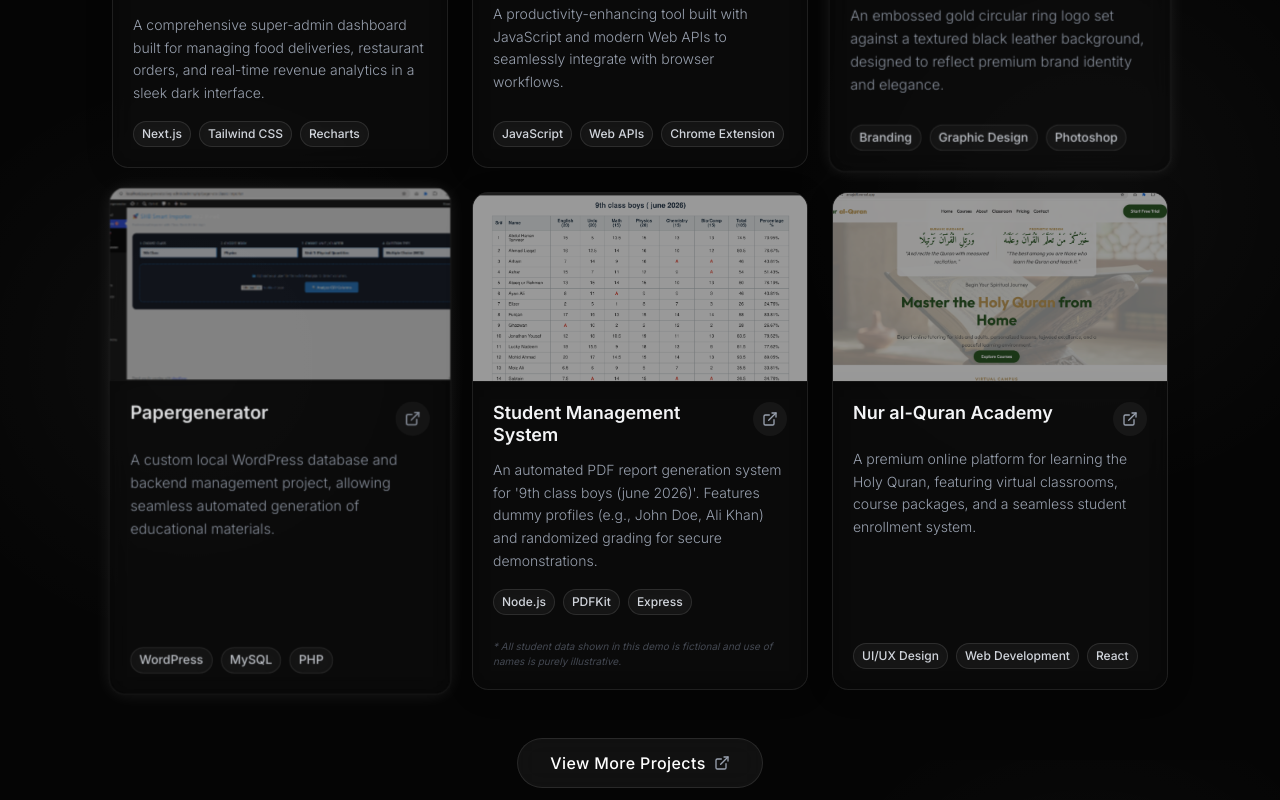
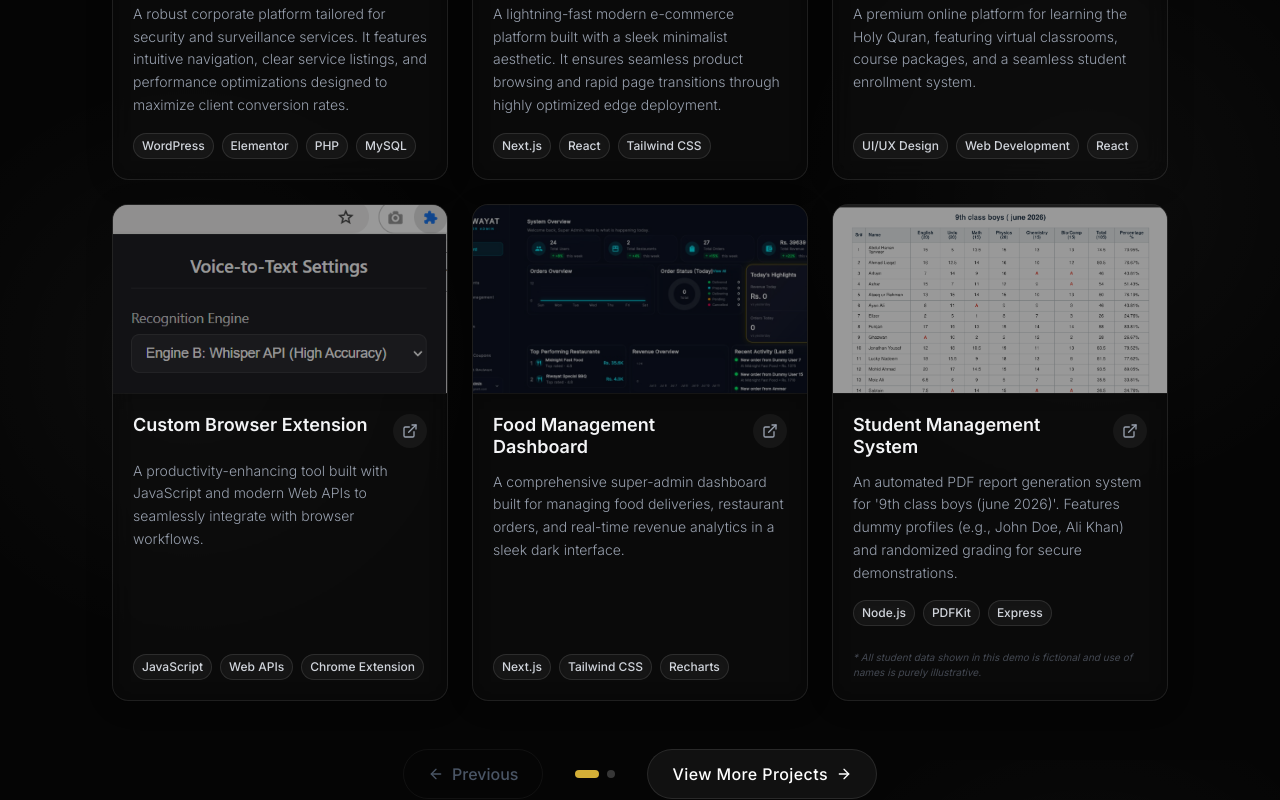
Before and after one commit to arsajid6/portfolioarsajid, a Next.js app: page / in a window 1280 px wide. Shown: the part 1640-2440 px from the top of the page. Built offline with nearby package versions, Linux system fonts and the light colour scheme.

Commit message:
Added HM Security and Libas projects, implemented scalable pagination

```diff
--- a/src/components/Projects.tsx
+++ b/src/components/Projects.tsx
@@ -1,17 +1,37 @@
 "use client";
 
-import { motion } from "framer-motion";
-import { ExternalLink } from "lucide-react";
+import { useState } from "react";
+import { motion, AnimatePresence } from "framer-motion";
+import { ExternalLink, ArrowRight, ArrowLeft } from "lucide-react";
 import Image from "next/image";
 
-// FUTURE DEVELOPER NOTE: To add a new project, simply add a new object to this array. The grid will automatically adjust.
+// FUTURE DEVELOPER NOTE: To add a new project, simply add a new object to this array.
+// The grid will automatically adjust and create a new page for every 6 items.
 const projectsData = [
+  // --- PAGE 1 ---
   {
-    id: "store-dashboard",
-    title: "Food Management Dashboard",
-    description: "A comprehensive super-admin dashboard built for managing food deliveries, restaurant orders, and real-time revenue analytics in a sleek dark interface.",
-    tags: ["Next.js", "Tailwind CSS", "Recharts"],
-    image: "/projects/dashboard.png"
+    id: "hm-security",
+    title: "HM Security",
+    description: "A robust corporate platform tailored for security and surveillance services. It features intuitive navigation, clear service listings, and performance optimizations designed to maximize client conversion rates.",
+    tags: ["WordPress", "Elementor", "PHP", "MySQL"],
+    image: "/projects/hmsecurity.png",
+    link: "https://hmsecurity.store/"
+  },
+  {
+    id: "libas-store",
+    title: "Libas Online Store",
+    description: "A lightning-fast modern e-commerce platform built with a sleek minimalist aesthetic. It ensures seamless product browsing and rapid page transitions through highly optimized edge deployment.",
+    tags: ["Next.js", "React", "Tailwind CSS"],
+    image: "/projects/libas.png",
+    link: "https://libas-three.vercel.app/"
+  },
+  {
+    id: "nur-al-quran",
+    title: "Nur al-Quran Academy",
+    description: "A premium online platform for learning the Holy Quran, featuring virtual classrooms, course packages, and a seamless student enrollment system.",
+    tags: ["UI/UX Design", "Web Development", "React"],
+    image: "/projects/nuralquran.png",
+    link: "https://arsajid6.vercel.app/"
   },
   {
     id: "browser-ext",
@@ -22,13 +42,22 @@ const projectsData = [
     link: "https://github.com/arsajid6/Voice-to-Text-Typist"
   },
   {
-    id: "ars-monogram",
-    title: "A.R.S Luxury Monogram",
-    description: "An embossed gold circular ring logo set against a textured black leather background, designed to reflect premium brand identity and elegance.",
-    tags: ["Branding", "Graphic Design", "Photoshop"],
-    image: "/projects/logo.png",
-    pulse: true
+    id: "store-dashboard",
+    title: "Food Management Dashboard",
+    description: "A comprehensive super-admin dashboard built for managing food deliveries, restaurant orders, and real-time revenue analytics in a sleek dark interface.",
+    tags: ["Next.js", "Tailwind CSS", "Recharts"],
+    image: "/projects/dashboard.png"
   },
+  {
+    id: "student-management",
+    title: "Student Management System",
+    description: "An automated PDF report generation system for '9th class boys (june 2026)'. Features dummy profiles (e.g., John Doe, Ali Khan) and randomized grading for secure demonstrations.",
+    tags: ["Node.js", "PDFKit", "Express"],
+    image: "/projects/student-report.png",
+    footnote: "All student data shown in this demo is fictional and use of names is purely illustrative."
+  },
+
+  // --- PAGE 2 ---
   {
     id: "papergenerator",
     title: "Papergenerator",
@@ -38,24 +67,26 @@ const projectsData = [
     pulse: true
   },
   {
-    id: "student-management",
-    title: "Student Management System",
-    description: "An automated PDF report generation system for '9th class boys (june 2026)'. Features dummy profiles (e.g., John Doe, Ali Khan) and randomized grading for secure demonstrations.",
-    tags: ["Node.js", "PDFKit", "Express"],
-    image: "/projects/student-report.png",
-    footnote: "All student data shown in this demo is fictional and use of names is purely illustrative."
-  },
-  {
-    id: "nur-al-quran",
-    title: "Nur al-Quran Academy",
-    description: "A premium online platform for learning the Holy Quran, featuring virtual classrooms, course packages, and a seamless student enrollment system.",
-    tags: ["UI/UX Design", "Web Development", "React"],
-    image: "/projects/nuralquran.png",
-    link: "https://arsajid6.vercel.app/"
+    id: "ars-monogram",
+    title: "A.R.S Luxury Monogram",
+    description: "An embossed gold circular ring logo set against a textured black leather background, designed to reflect premium brand identity and elegance.",
+    tags: ["Branding", "Graphic Design", "Photoshop"],
+    image: "/projects/logo.png",
+    pulse: true
   }
 ];
 
 export default function Projects() {
+  const [currentPage, setCurrentPage] = useState(0);
+  // Yeh policy set ki gayi hai ke aik page par sirf 6 projects nazar aayenge
+  const projectsPerPage = 6;
+  const totalPages = Math.ceil(projectsData.length / projectsPerPage);
+
+  const currentProjects = projectsData.slice(
+    currentPage * projectsPerPage,
+    (currentPage + 1) * projectsPerPage
+  );
+
   return (
     <section id="projects" className="py-10 px-4">
       <div className="max-w-6xl mx-auto">
@@ -70,14 +101,20 @@ export default function Projects() {
           <div className="h-1 w-20 bg-[#d4af37] mx-auto rounded-full opacity-70 shadow-[0_0_10px_#d4af37]"></div>
         </motion.div>
 
-        <div className="grid grid-cols-1 md:grid-cols-2 lg:grid-cols-3 gap-6">
-          {projectsData.map((project, index) => (
+        {/* Min-height prevents layout jumping when switching to a page with fewer items */}
+        <div className="relative min-h-[600px]">
+          <AnimatePresence mode="wait">
             <motion.div
+              key={currentPage}
+              initial={{ opacity: 0, x: 50 }}
+              animate={{ opacity: 1, x: 0 }}
+              exit={{ opacity: 0, x: -50 }}
+              transition={{ duration: 0.4 }}
+              className="grid grid-cols-1 md:grid-cols-2 lg:grid-cols-3 gap-6"
+            >
+              {currentProjects.map((project, index) => (
+                <div
                   key={project.id}
-              initial={{ opacity: 0, y: 20 }}
-              whileInView={{ opacity: 1, y: 0 }}
-              viewport={{ once: true }}
-              transition={{ duration: 0.5, delay: index * 0.1 }}
                   className={`glass-card rounded-2xl overflow-hidden group relative flex flex-col h-full ${project.pulse ? 'animate-slow-pulse' : ''}`}
                 >
                   {/* Project Screenshot Image Area */}
@@ -121,26 +158,59 @@ export default function Projects() {
                       </p>
                     )}
                   </div>
+                </div>
+              ))}
             </motion.div>
-          ))}
+          </AnimatePresence>
         </div>
 
-        {/* View More Button */}
+        {/* View More Projects Pagination */}
+        {totalPages > 1 && (
           <motion.div
             initial={{ opacity: 0, y: 20 }}
             whileInView={{ opacity: 1, y: 0 }}
             viewport={{ once: true }}
             transition={{ duration: 0.6, delay: 0.4 }}
-          className="mt-12 flex justify-center"
+            className="mt-12 flex justify-center items-center gap-4 sm:gap-8"
           >
-          <a
-            href="#"
-            className="px-8 py-3 bg-white/5 backdrop-blur-md border border-white/10 rounded-full text-white font-medium tracking-wide hover:bg-white/10 hover:border-[#d4af37]/50 hover:shadow-[0_0_20px_rgba(212,175,55,0.2)] transition-all flex items-center gap-2 group"
+            <button
+              onClick={() => setCurrentPage(prev => Math.max(0, prev - 1))}
+              disabled={currentPage === 0}
+              className={`p-3 sm:px-6 sm:py-3 rounded-full transition-all flex items-center gap-2 border ${
+                currentPage === 0
+                  ? 'border-white/5 text-gray-600 bg-transparent cursor-not-allowed'
+                  : 'bg-white/5 border-white/10 text-white hover:bg-white/10 hover:border-[#d4af37]/50 group'
+              }`}
             >
-            View More Projects
-            <ExternalLink className="w-4 h-4 text-gray-400 group-hover:text-[#d4af37] transition-colors" />
-          </a>
+              <ArrowLeft className={`w-4 h-4 ${currentPage === 0 ? '' : 'group-hover:text-[#d4af37] transition-colors'}`} />
+              <span className="hidden sm:inline font-medium">Previous</span>
+            </button>
+
+            <div className="flex gap-2">
+              {Array.from({ length: totalPages }).map((_, i) => (
+                <div
+                  key={i}
+                  className={`h-2 w-2 rounded-full transition-all duration-300 ${i === currentPage ? 'bg-[#d4af37] w-6' : 'bg-white/20'}`}
+                />
+              ))}
+            </div>
+
+            <button
+              onClick={() => setCurrentPage(prev => Math.min(totalPages - 1, prev + 1))}
+              disabled={currentPage === totalPages - 1}
+              className={`p-3 sm:px-6 sm:py-3 rounded-full transition-all flex items-center gap-2 border ${
+                currentPage === totalPages - 1
+                  ? 'border-white/5 text-gray-600 bg-transparent cursor-not-allowed'
+                  : 'bg-white/5 border-white/10 text-white hover:bg-white/10 hover:border-[#d4af37]/50 hover:shadow-[0_0_20px_rgba(212,175,55,0.2)] group'
+              }`}
+            >
+              <span className="hidden sm:inline font-medium tracking-wide">
+                {currentPage === totalPages - 1 ? 'End' : 'View More Projects'}
+              </span>
+              <ArrowRight className={`w-4 h-4 ${currentPage === totalPages - 1 ? '' : 'group-hover:text-[#d4af37] transition-colors'}`} />
+            </button>
           </motion.div>
+        )}
 
       </div>
     </section>
```
Also changed, not shown: public/projects/hmsecurity.png (added), public/projects/libas.png (added). Lines whose indentation alone changed are shown as unchanged.
